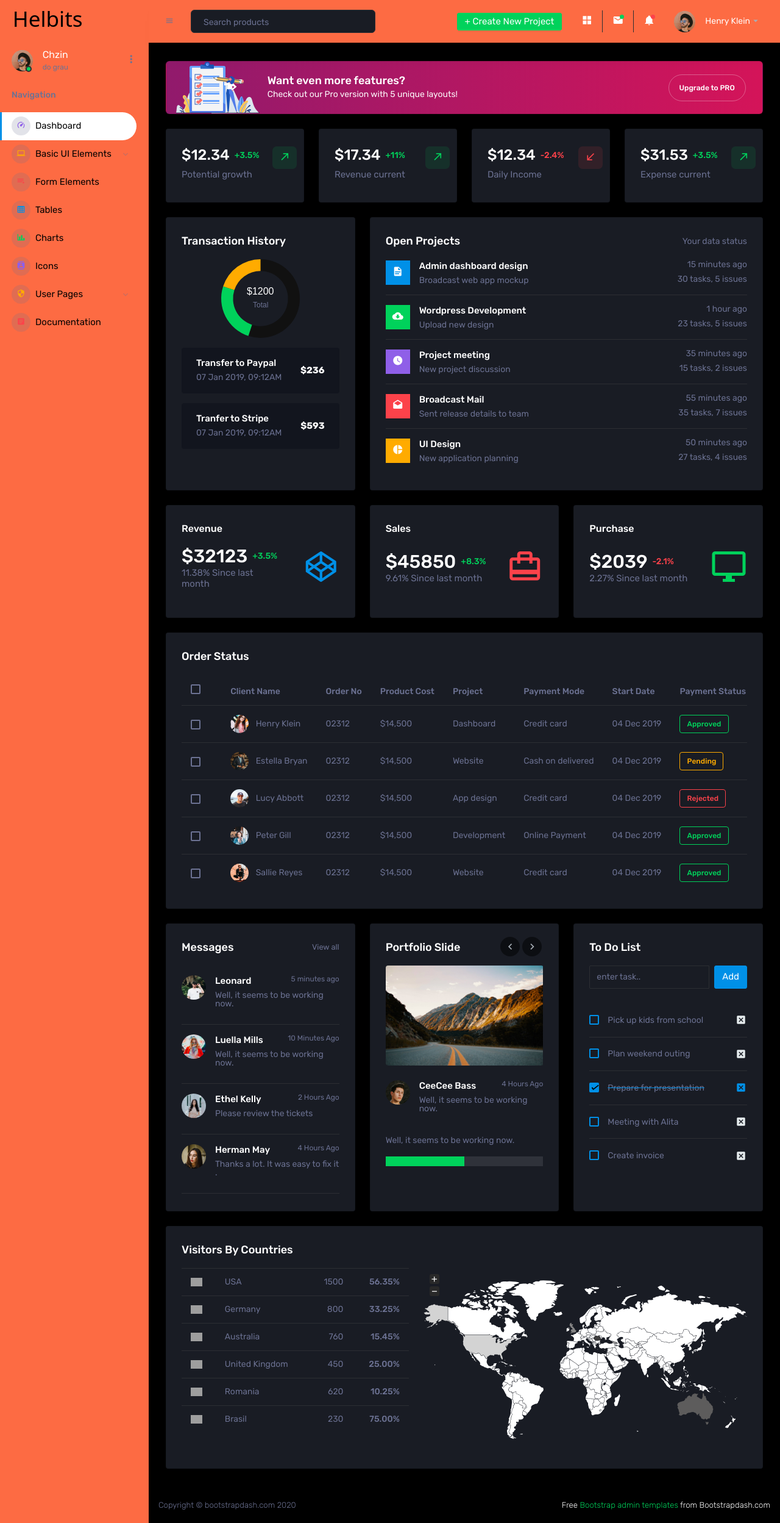
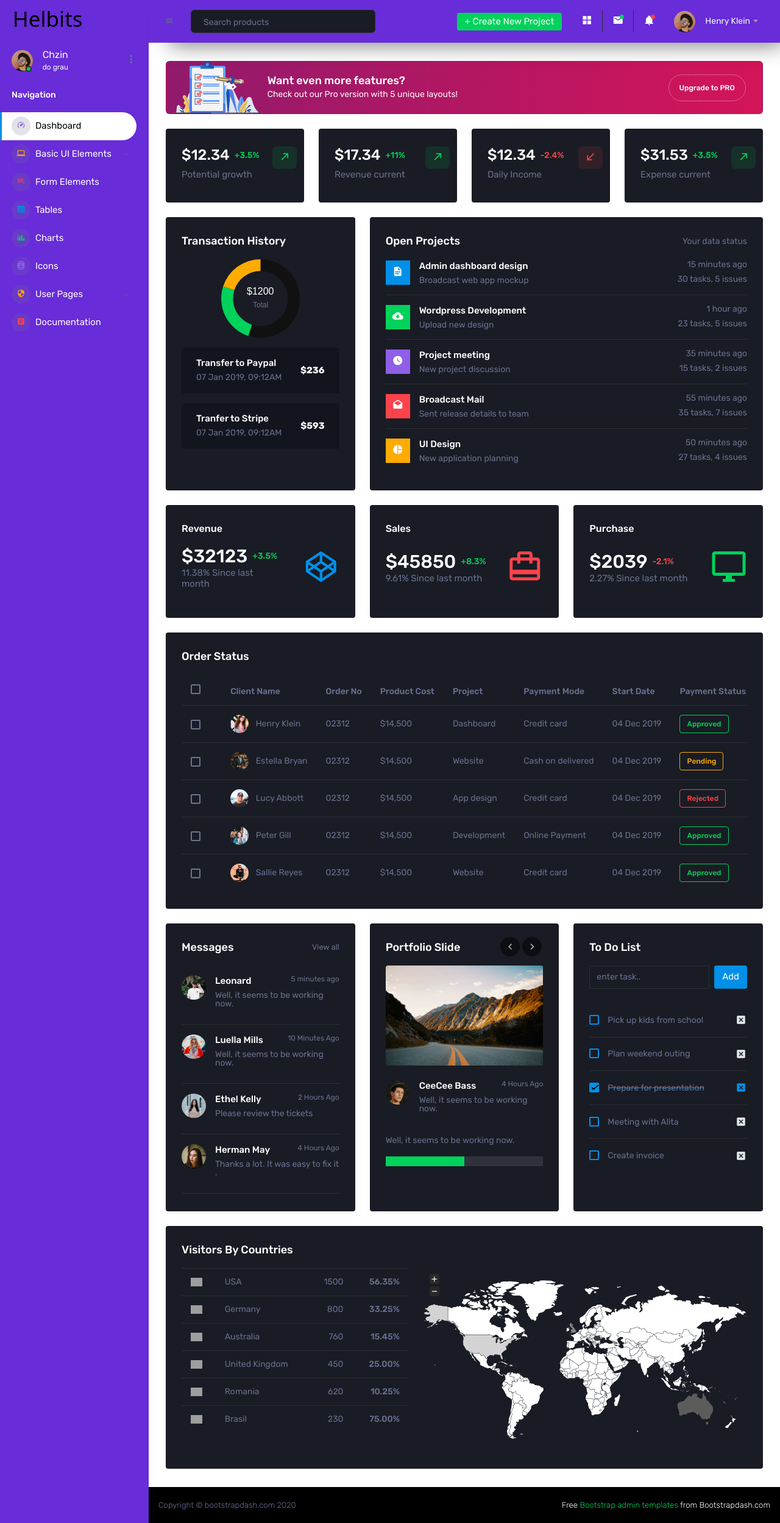
Before and after one commit to Carlos-Henrique-G/Helbits, a PHP site: page / in a window 1280 px wide. Shown: the whole page at 61% size. Run offline with PHP 8.4, Linux system fonts and the light colour scheme; some web fonts are replaced; grey boxes are pictures that could not be loaded.

Commit message:
Update customstyle.css

```diff
--- a/helbits/template/assets/css/customstyle.css
+++ b/helbits/template/assets/css/customstyle.css
@@ -1,13 +1,14 @@
 @import url('https://fonts.googleapis.com/css2?family=Honk&display=swap');
 
 .navbar{
-    background-color: #fd6b43;
+    background-color: #682cd8;
+
 }
 .sidebar .sidebar-brand-wrapper{
-    background-color: #fd6b43;
+    background-color: #682cd8;
 }
 .sidebar {
-    background-color: #fd6b43;
+    background-color: #682cd8;
 }
 .sidebar .nav .nav-item.active > .nav-link {
     background: #ffffff;
@@ -36,3 +37,23 @@ h1 {
     font-family: 'Honk', system-ui;
 
 }
+
+.content-wrapper{
+    background-color:#ffffff;
+}
+
+.sidebar .nav .nav-item .nav-link {
+    color:#ffffff;
+}
+
+.sidebar .nav.sub-menu .nav-item .nav-link{
+    color:#ffffff;
+}
+
+.sidebar .nav .nav-item.nav-category .nav-link{
+    color:#ffffff
+}
+
+.sidebar .nav .nav-item.profile .profile-desc .profile-name span {
+    color:#ffffff
+}
```
